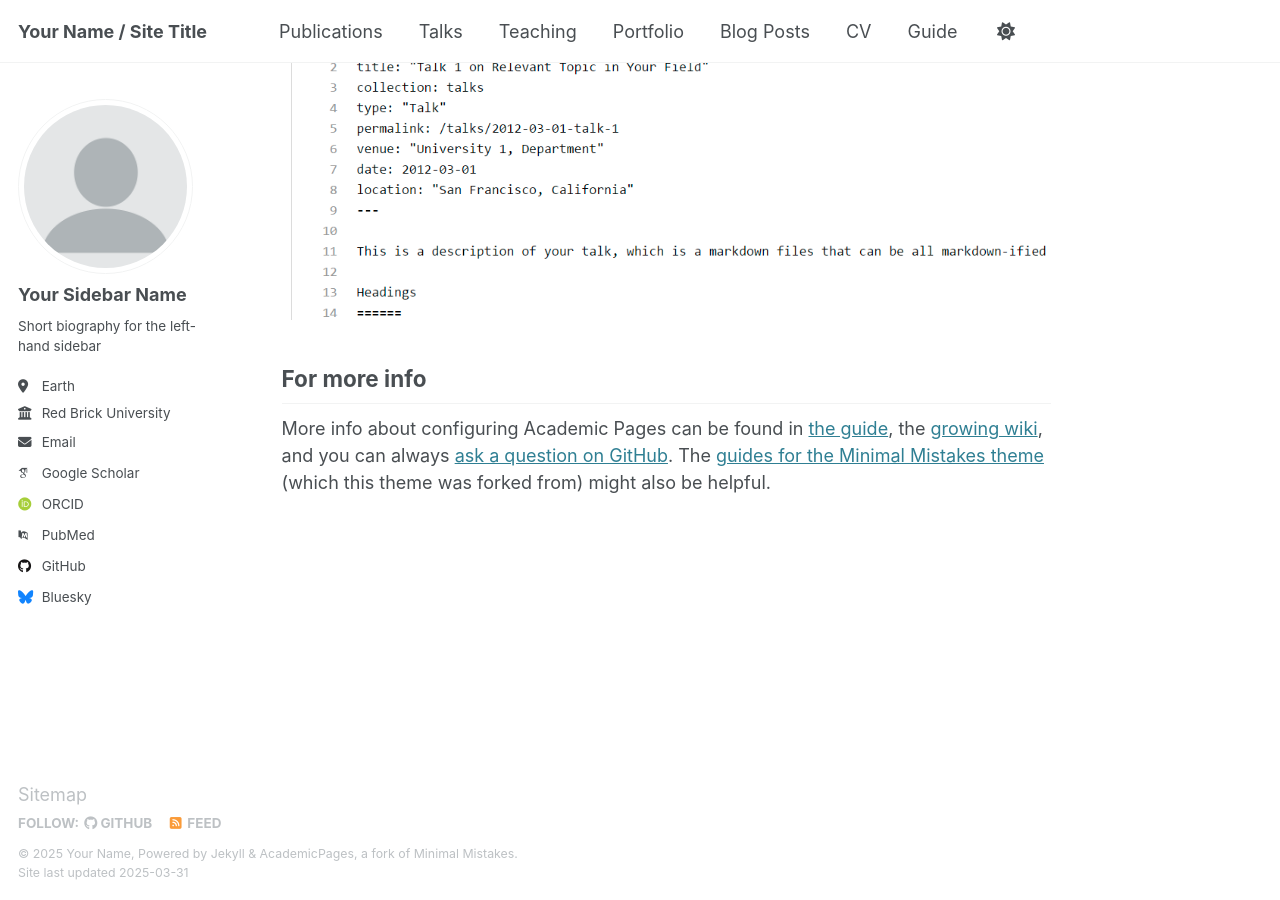
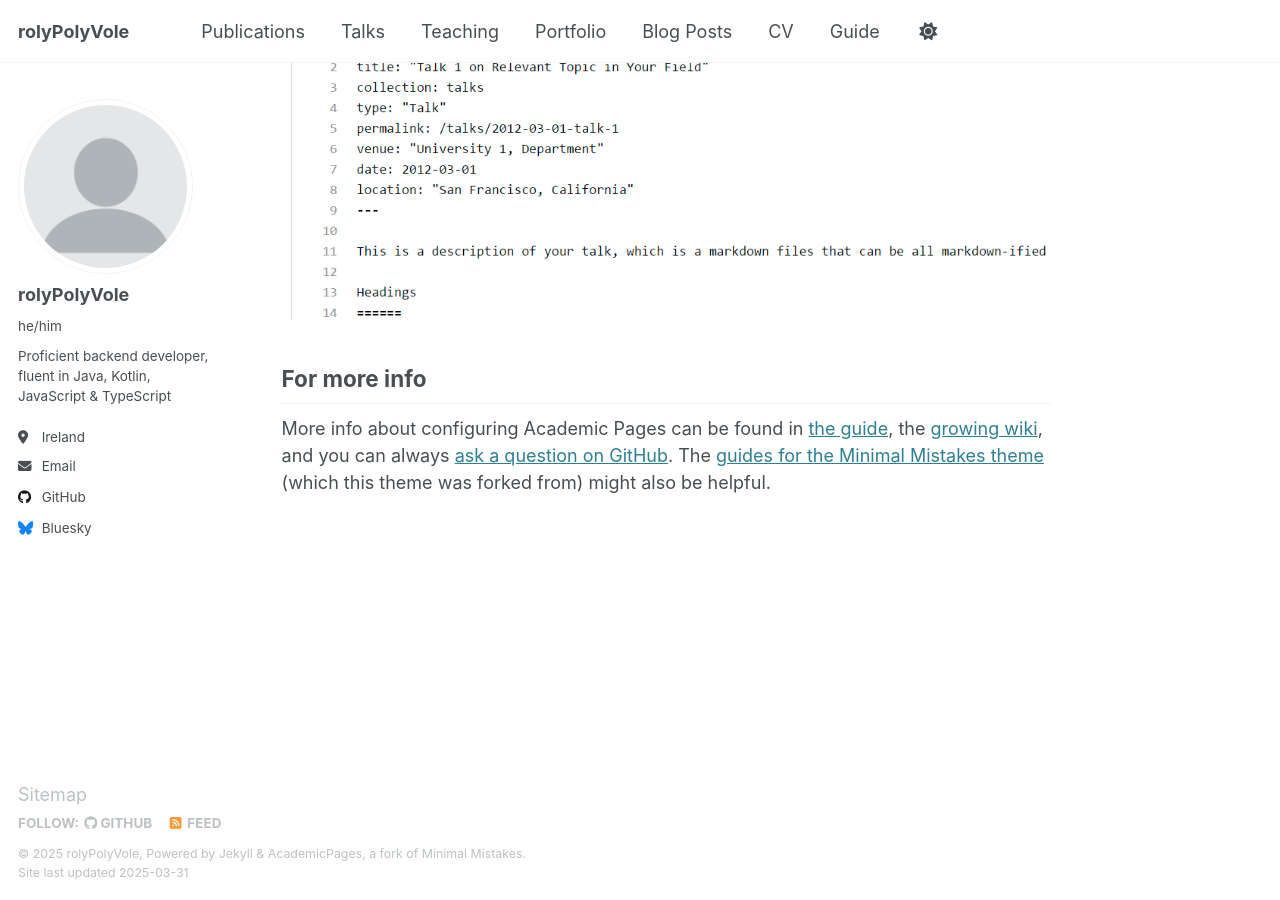
Before and after one commit to rolyPolyVole/rolyPolyVole.github.io, a Jekyll site: the page built from _pages/about.md, in a window 1280 px wide and 900 px high, scrolled down 2635 px. Built offline with Jekyll 4.4.1, drawn with Linux system fonts in a browser that asks for light colours; some web fonts are replaced.

Commit message:
Add initial site-wite settings

```diff
--- a/_config.yml
+++ b/_config.yml
@@ -9,13 +9,13 @@
 # Basic Site Settings
 locale                   : "en-US"
 site_theme               : "default"
-title                    : "Your Name / Site Title"
+title                    : "rolyPolyVole"
 title_separator          : "-"
-name                     : &name "Your Name"
-description              : &description "personal description"
-url                      : https://academicpages.github.io # the base hostname & protocol for your site e.g. "https://[your GitHub username].github.io"
+name                     : &name "rolyPolyVole"
+description              : &description "Personal website of a backend developer showcasing projects, skills, and experience"
+url                      : https://rolyPolyVole.github.io # the base hostname & protocol for your site e.g. "https://[your GitHub username].github.io"
 baseurl                  : "" # the subpath of your site, e.g. "/blog"
-repository               : "academicpages/academicpages.github.io"
+repository               : "rolyPolyVole/rolyPolyVole.github.io"
 
 # Site Author - The following control what appear as part of the author content on the side bar.
 #               If a field is blank the icon and link will not appear, otherwise it will be shown.
@@ -23,21 +23,21 @@ repository               : "academicpages/academicpages.github.io"
 author:
   # Biographic information
   avatar           : "profile.png"
-  name             : "Your Sidebar Name"
-  pronouns         : # example: "she/her"
-  bio              : "Short biography for the left-hand sidebar"
-  location         : "Earth"
-  employer         : "Red Brick University"
-  uri              : # URL
-  email            : "none@example.org"
+  name             : "rolyPolyVole"
+  pronouns         : "he/him"
+  bio              : "Proficient backend developer, fluent in Java, Kotlin, JavaScript & TypeScript"
+  location         : "Ireland"
+  employer         : # Empty
+  uri              : # Empty
+  email            : "rolypolyvole@gmail.com"
 
   # Academic websites
-  arxiv            : # URL - Update with the correct link to your profile
-  googlescholar    : "https://scholar.google.com/citations?user=PS_CX0AAAAAJ"
-  impactstory      : # URL
-  orcid            : "http://orcid.org/yourorcidurl"
+  arxiv            : # Empty
+  googlescholar    : # Empty
+  orcid            : # Empty
+  orcid            : # URL
   semantic         : # URL
-  pubmed           : "https://www.ncbi.nlm.nih.gov/pubmed/?term=john+snow"
+  pubmed           : # URL
   researchgate     : # URL
   scopus           : # URL
 
@@ -45,7 +45,7 @@ author:
   bitbucket        : # Username - Update with your username on the site
   codepen          : # Username
   dribbble         : # Username
-  github           : "academicpages"
+  github           : "rolyPolyVole"
   kaggle           : # Username
   stackoverflow    : # User number or user number and name (i.e., use "1" or "1/jeff-atwood")
 
```
